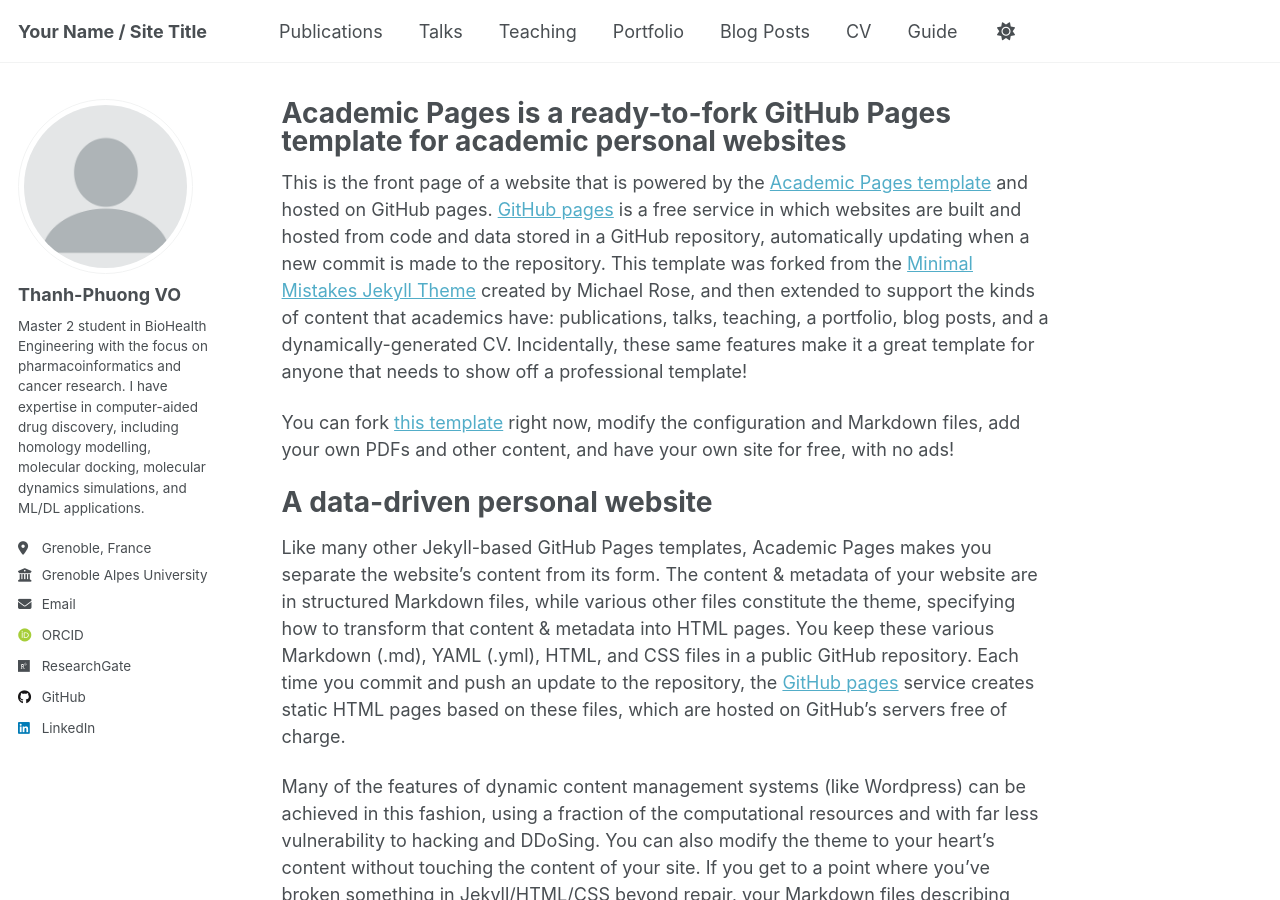
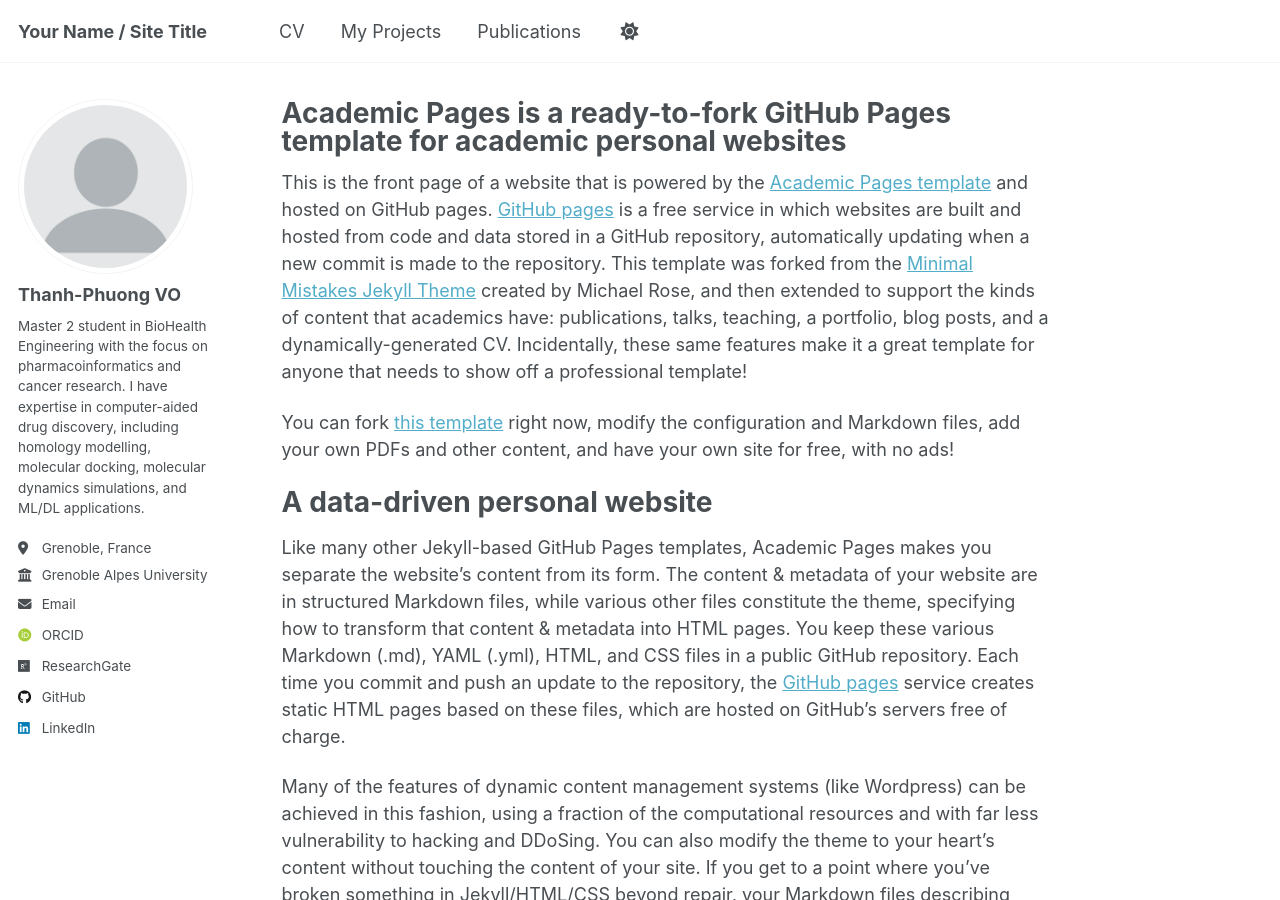
Before and after one commit to vo-thanh-phuong/vo-thanh-phuong.github.io, a Jekyll site: the page built from _pages/about.md, in a window 1280 px wide and 900 px high. Built offline with Jekyll 4.4.1, drawn with Linux system fonts in a browser that asks for light colours; some web fonts are replaced; a script that is not in the unit is left out.

Commit message:
Update navigation.yml

```diff
--- a/_data/navigation.yml
+++ b/_data/navigation.yml
@@ -8,26 +8,14 @@
 #      Markdown formatted page while the second is generated using JSON.
 
 main:
-  - title: "Publications"
-    url: /publications/
-
-  - title: "Talks"
-    url: /talks/
-
-  - title: "Teaching"
-    url: /teaching/
-
-  - title: "Portfolio"
-    url: /portfolio/
-
-  - title: "Blog Posts"
-    url: /year-archive/
-
   - title: "CV"
     url: /cv/
 
   # - title: "CV"
   #   url: /cv-json/
 
-  - title: "Guide"
-    url: /markdown/
+  - title: "My Projects"
+    url: /talks/
+
+  - title: "Publications"
+    url: /publications/
```
